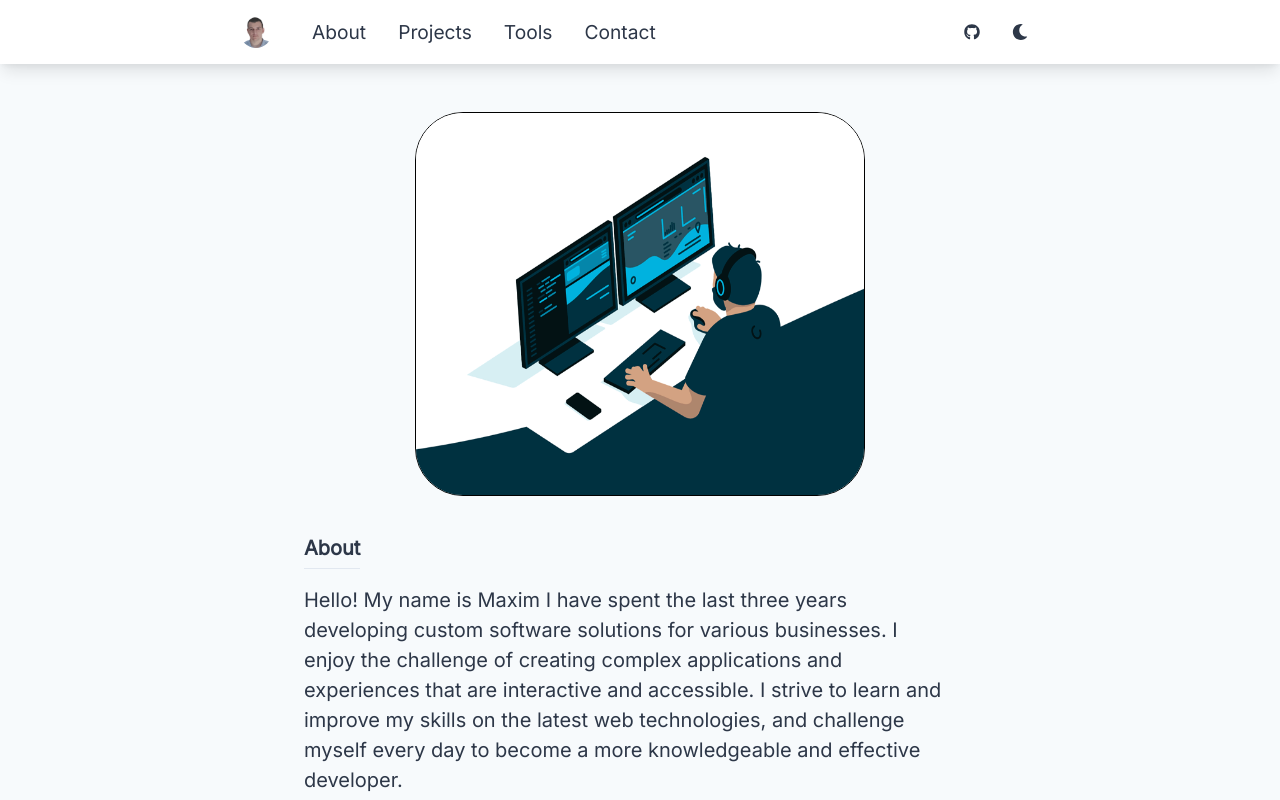
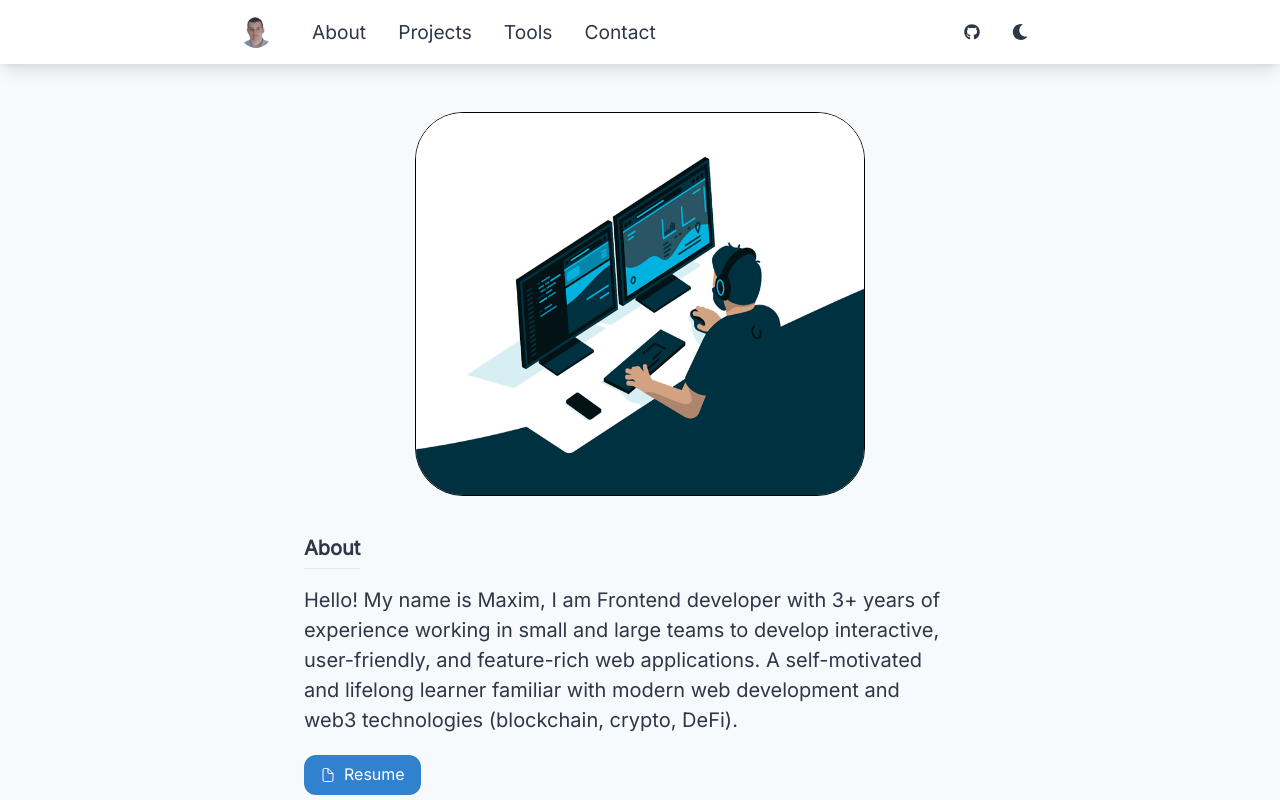
Before and after one commit to MaximZhelev/Portfolio, a Next.js app: page /about in a window 1280 px wide. Shown: the top 800 px of the page. Built offline with nearby package versions, Linux system fonts and the light colour scheme.

Commit message:
Update R and About

```diff
--- a/src/pages/about.tsx
+++ b/src/pages/about.tsx
@@ -63,11 +63,7 @@
           <Header>About</Header>
           <Box as="span" textAlign="left">
             <Text>
-              Hello! My name is Maxim I have spent the last three years developing custom software
-              solutions for various businesses. I enjoy the challenge of creating complex
-              applications and experiences that are interactive and accessible. I strive to learn
-              and improve my skills on the latest web technologies, and challenge myself every day
-              to become a more knowledgeable and effective developer.
+              Hello! My name is Maxim, I am Frontend developer with 3+ years of experience working in small and large teams to develop interactive, user-friendly, and feature-rich web applications. A self-motivated and lifelong learner familiar with modern web development and web3 technologies (blockchain, crypto, DeFi).
             </Text>
 
             <Box as="h2" fontSize="2xl" fontWeight="400" mt={5} textAlign="left">
```
Also changed, not shown: src/data/repositories.ts (+14 -7 lines), 1 other file (tests, documents, lock files or other folders).
